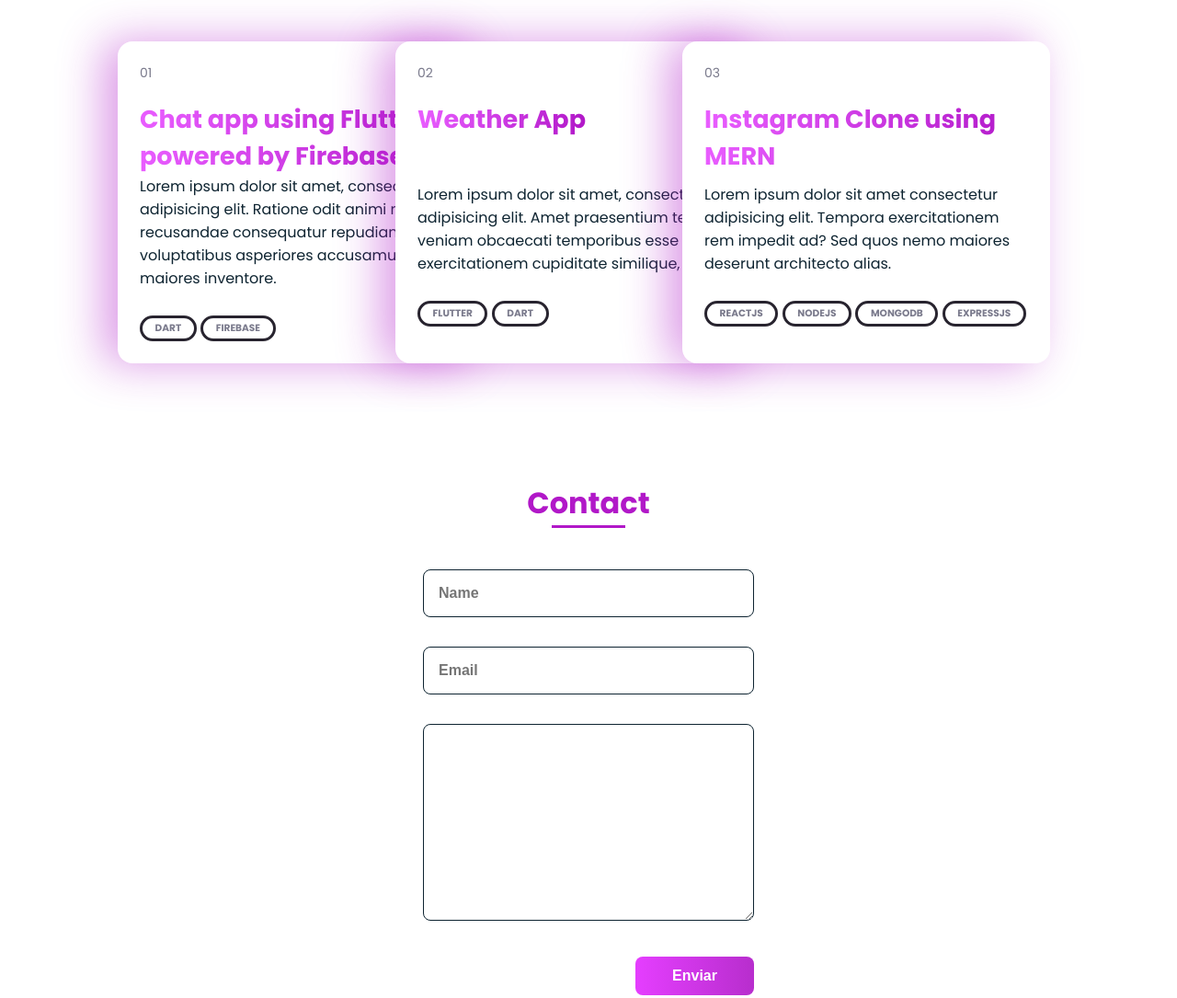
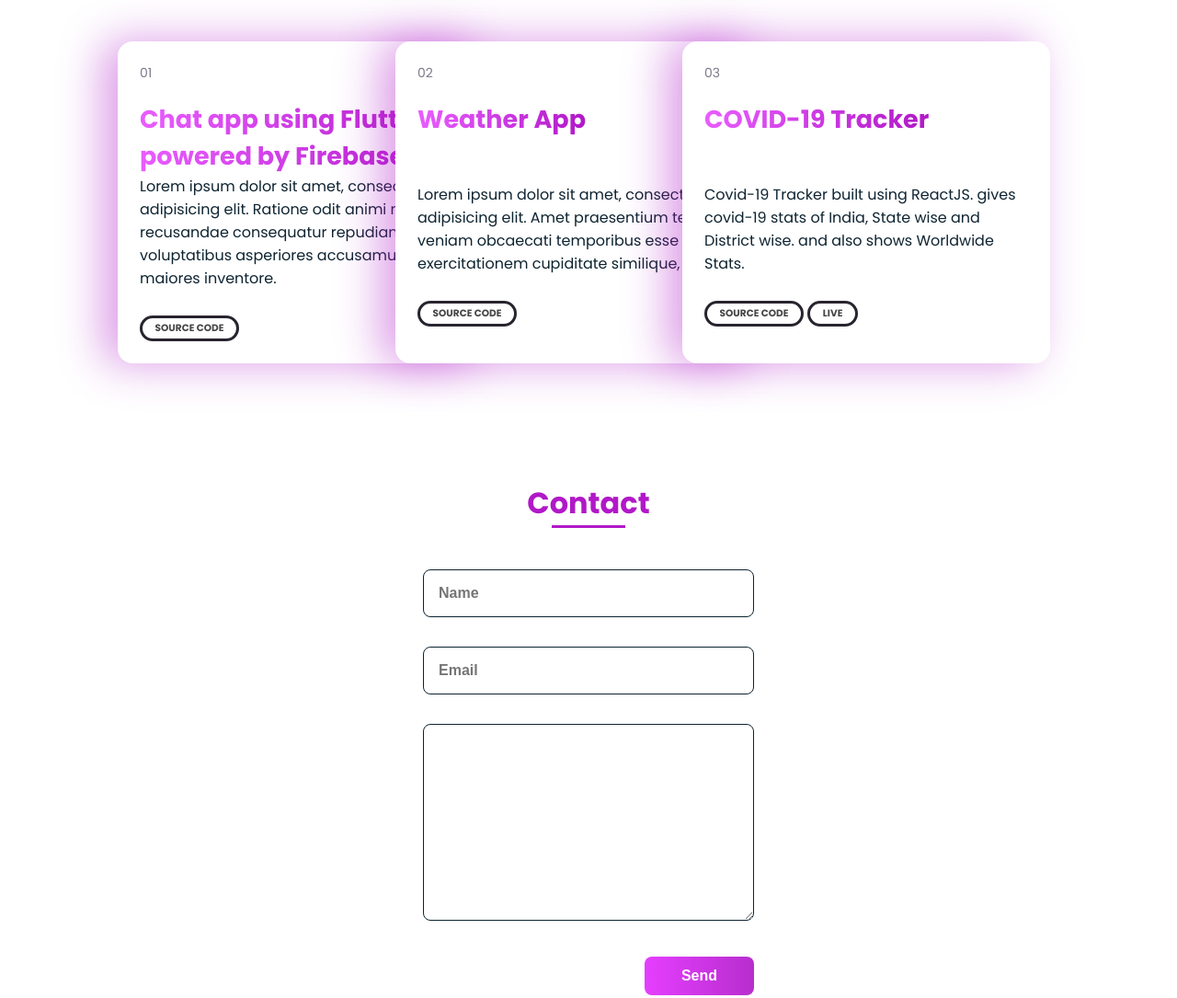
Before and after one commit to FernandisNewton/Portfolio, a plain HTML site: page index.html in a window 1280 px wide. Shown: the part 2050-3135 px from the top of the page at 92% size. Drawn offline with nearby package versions, Linux system fonts and the light colour scheme.

Commit message:
small Changes

```diff
--- a/assets/css/styles.css
+++ b/assets/css/styles.css
@@ -374,15 +374,16 @@
   background-clip: text;
 }
 .tags {
+
   margin: 1rem 0 2rem;
-  padding: .5rem 0 1rem;
+  padding: .9rem 0 1rem;
   line-height: 2;
   margin-bottom: 0;
 }
 .tags a {
   font-style: normal;
   font-weight: 700;
-  font-size: .5rem;
+  font-size: 1rem;
   color: #7a7a8c;
   text-transform: uppercase;
   font-size: .66rem;
@@ -582,6 +583,7 @@
     background-clip: text;
   }
   .tags {
+
     margin: 1rem 0 2rem;
     padding: .5rem 0 1rem;
     line-height: 2;
@@ -590,8 +592,8 @@
   .tags a {
     font-style: normal;
     font-weight: 700;
-    font-size: .5rem;
-    color: #7a7a8c;
+    font-size: 1rem;
+    color: #464646;
     text-transform: uppercase;
     font-size: .66rem;
     border: 3px solid #28242f;
--- a/index.html
+++ b/index.html
@@ -11,6 +11,8 @@
 
         <title>Newton</title>
     </head>
+
+
     <body>
         <!--===== HEADER =====-->
         <header class="l-header">
@@ -47,7 +49,7 @@
                 <div class="home__social">
                     <a href="" class="home__social-icon"><i class='bx bxl-linkedin'></i></a>
                     <a href="" class="home__social-icon"><i class='bx bxl-behance' ></i></a>
-                    <a href="" class="home__social-icon"><i class='bx bxl-github' ></i></a>
+                    <a href="https://github.com/FernandisNewton" class="home__social-icon"><i class='bx bxl-github' ></i></a>
                 </div>
 
                 <div class="home__img">
@@ -66,7 +68,8 @@
 
                     <div class="abtInfo">
                         <h2 class="about__subtitle">I'am Newton</h2>
-                        <p class="about__text">Lorem, ipsum dolor sit amet consectetur adipisicing elit. Voluptate cum expedita quo culpa tempora, assumenda, quis fugiat ut voluptates soluta, aut earum nemo recusandae cumque perferendis! Recusandae alias accusamus atque.</p>
+                        <p class="about__text">I'm an Engineering Student Developer from Mangalore, with a passion for Front-End Web Development, UI/UX Design and Graphic Design.
+                            I'm also a Music & Art enthusiast and a Guitarist by hobby</p>
                         <a href="#" class="button">Resume</a>
                     </div>
                 </div>
@@ -150,8 +153,8 @@
 
 
                         <div class="tags">
-                          <a href="#">Dart</a>
-                          <a href="#">Firebase</a>
+                          <a href="#">Source Code</a>
+
 
                         </div>
                       </article>
@@ -164,24 +167,23 @@
 
 
                         <div class="tags">
-                          <a href="#">Flutter</a>
-                          <a href="#">Dart</a>
+                            <a href="#">Source Code</a>
+
 
                         </div>
                       </article>
                       <article class="card">
                         <header class="card-header">
                           <p>03</p>
-                          <h2>Instagram Clone using MERN</h2>
+                          <h2>COVID-19 Tracker</h2>
                         </header>
-                        <p>Lorem ipsum dolor sit amet consectetur adipisicing elit. Tempora exercitationem rem impedit ad? Sed quos nemo maiores deserunt architecto alias.</p>
+                        <p>Covid-19 Tracker built using ReactJS. gives covid-19 stats of India, State wise and District wise. and also shows Worldwide Stats.</p>
 
 
                         <div class="tags">
-                          <a href="#">ReactJS</a>
-                          <a href="#">NodeJS</a>
-                          <a href="#">MongoDB</a>
-                          <a href="#">ExpressJS</a>
+                          <a href="https://github.com/FernandisNewton/COVID-19_Tracker" target="_blank">Source Code</a>
+                          <a href="https://covid-19-tracker-9985a.web.app/" target="_blank">Live</a>
+
                         </div>
                       </article>
 
@@ -200,7 +202,7 @@
                         <input type="text" placeholder="Name" class="contact__input">
                         <input type="mail" placeholder="Email" class="contact__input">
                         <textarea name="" id="" cols="0" rows="10" class="contact__input"></textarea>
-                        <input type="button" value="Enviar" class="contact__button button">
+                        <input type="button" value="Send" class="contact__button button">
                     </form>
                 </div>
             </section>
```
Also changed, not shown: favicon.ico (added).
